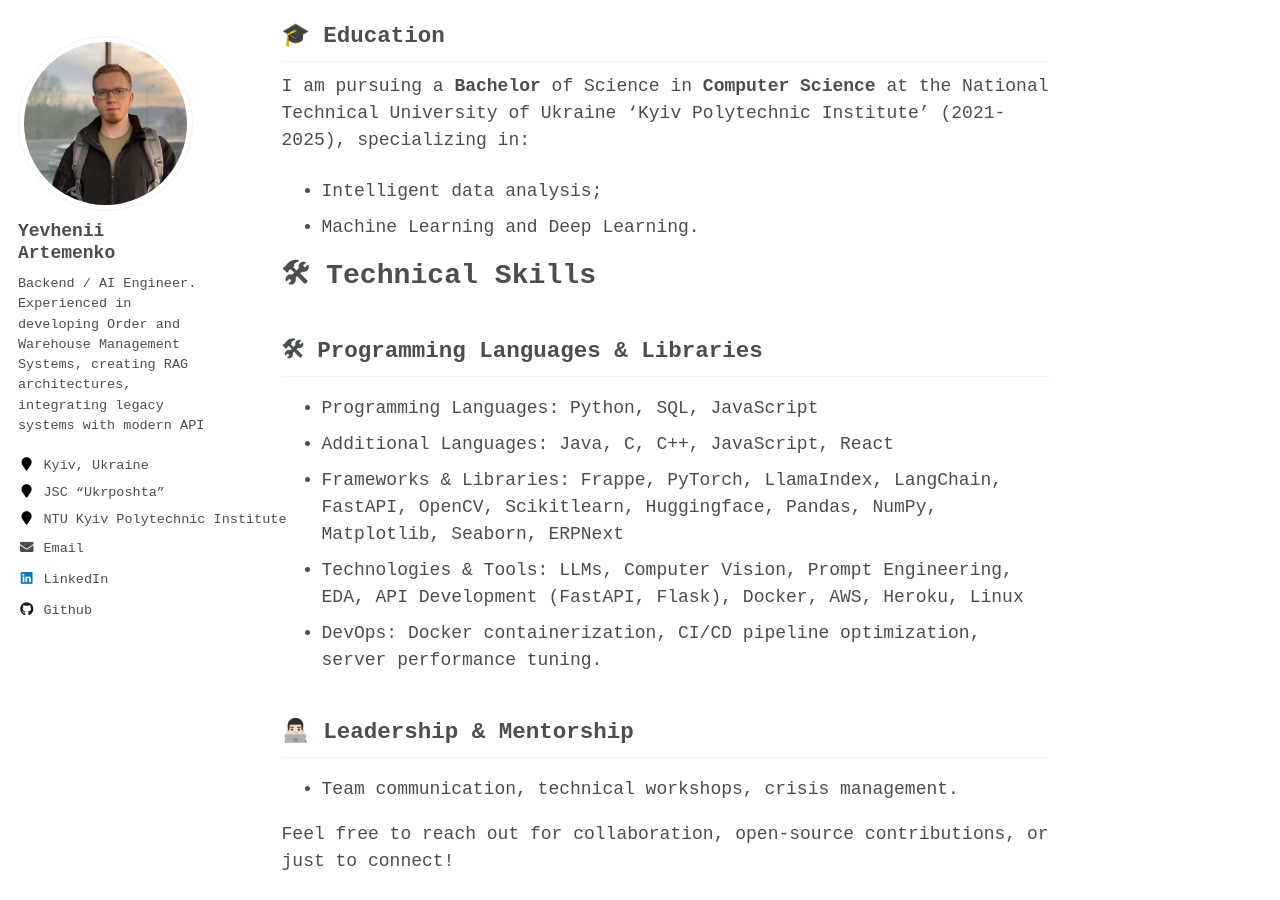
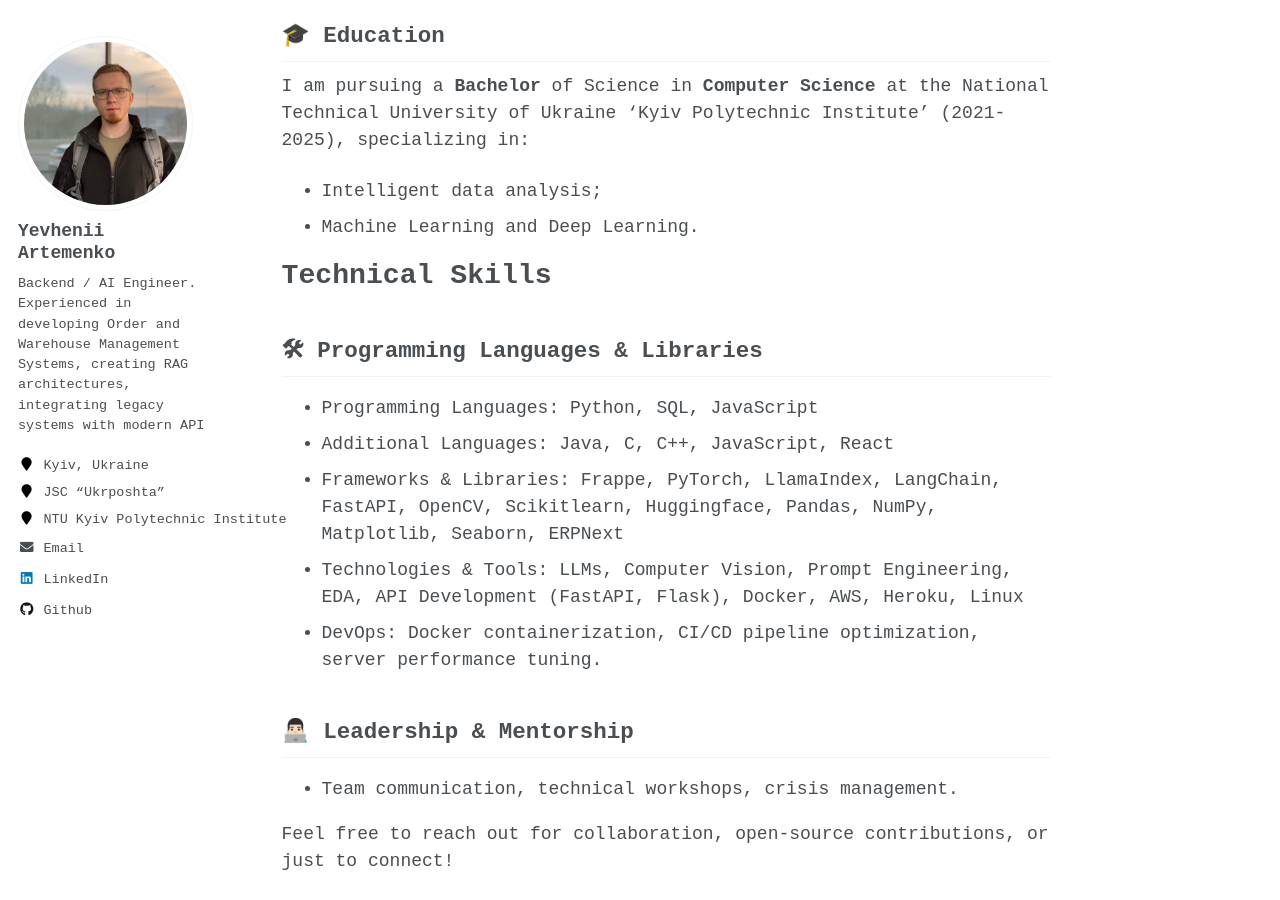
Before and after one commit to ar-yevhenii/ar-yevhenii.github.io, a Jekyll site: the page built from _pages/about.md, in a window 1280 px wide and 900 px high, scrolled down 1118 px. Built offline with Jekyll 4.4.1, drawn with Linux system fonts in a browser that asks for light colours.

```diff
--- a/_pages/about.md
+++ b/_pages/about.md
@@ -49,7 +49,7 @@ I am pursuing a **Bachelor** of Science in **Computer Science** at the National
 - Machine Learning and Deep Learning.
 
 
-# 🛠 Technical Skills
+# Technical Skills
 
 ## 🛠 Programming Languages & Libraries
 
```
